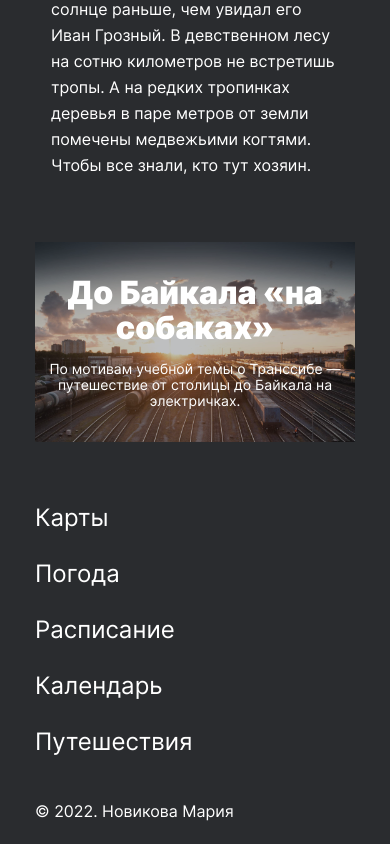
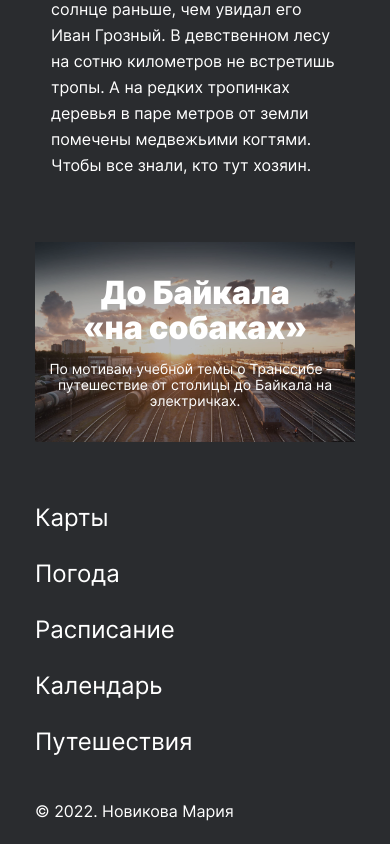
Before and after one commit to Applefa4ry/russian-travel, a plain HTML site: page index.html in a window 390 px wide. Shown: the part 9218-10062 px from the top of the page. Drawn offline with Linux system fonts and the light colour scheme.

Commit message:
Исправлен cover

```diff
--- a/blocks/cover/__subtitle/cover__subtitle.css
+++ b/blocks/cover/__subtitle/cover__subtitle.css
@@ -14,5 +14,6 @@
     font-weight: 400;
     line-height: 16px;
     letter-spacing: 0em;
+    text-align:center;
   }
 }
--- a/blocks/cover/__title/cover__title.css
+++ b/blocks/cover/__title/cover__title.css
@@ -16,5 +16,6 @@
     line-height: 35px;
     letter-spacing: 0em;
     margin-bottom: 16px;
+    max-width: 288px;
   }
 }
--- a/index.html
+++ b/index.html
@@ -127,7 +127,7 @@
         </section>
         <a href="https://stampsy.com/na-elektrichkakh-do-baikala" class="cover">
           <div  class="cover__background">
-            <h2 class="cover__title">До Байкала «на собаках»</h2>
+            <h2 class="cover__title">До Байкала<br>«на собаках»</h2>
             <p class="cover__subtitle">По мотивам учебной темы о Транссибе — путешествие от столицы до Байкала на электричках.</p>
           </div>
         </a>
```
